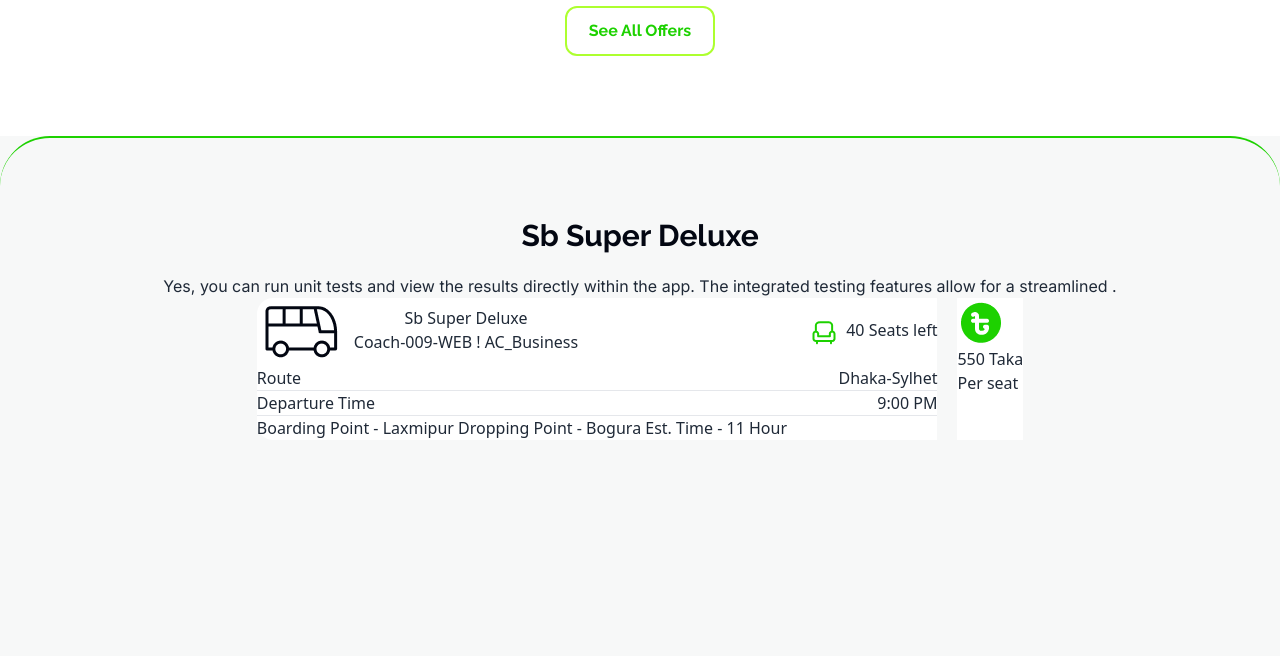
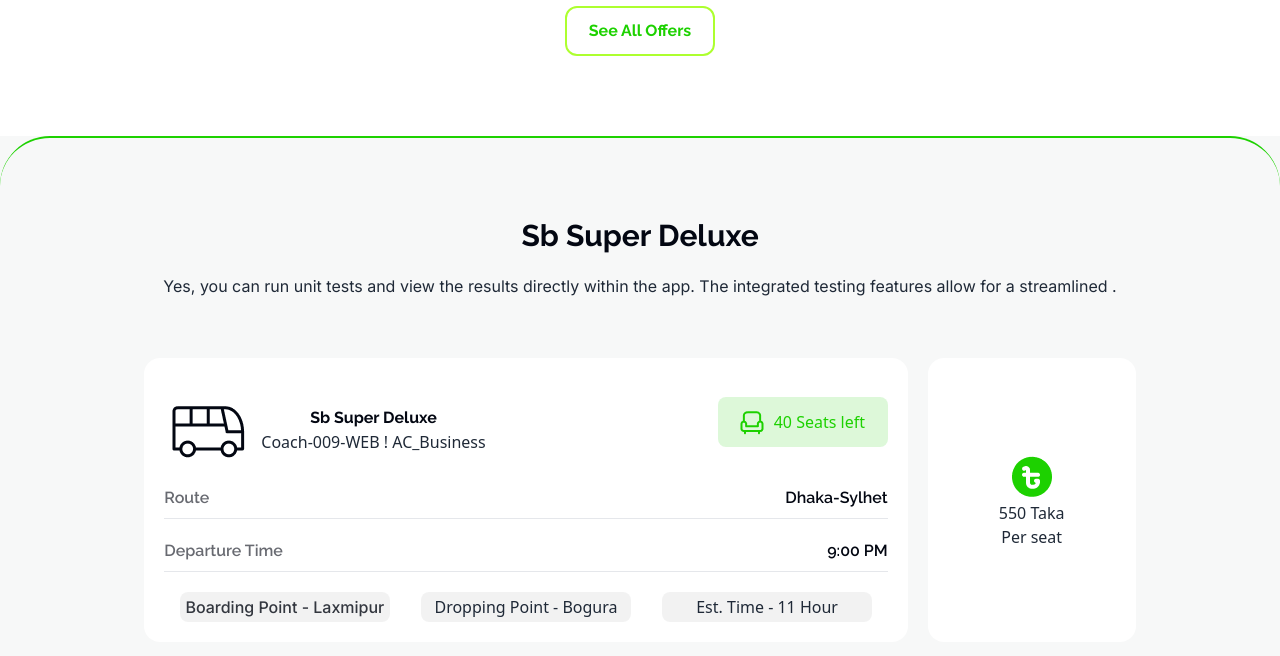
Before and after one commit to SabbirReturn/smart-bus-ticket-repo, a plain HTML site: page index.html in a window 1280 px wide. Shown: the part 996-1652 px from the top of the page. Drawn offline with nearby package versions, Linux system fonts and the light colour scheme.

Commit message:
time and fare section end

```diff
--- a/index.html
+++ b/index.html
@@ -117,51 +117,51 @@
                         ] mt-5">Yes, you can run unit tests and view the results directly within the app. The integrated testing features allow for a streamlined .</p>
                     </div>
                 </div>
-                <div class="flex flex-col md:flex-row lg:flex-row justify-center ">
-                    <div class="bg-[#FFFFFF] rounded-l-2xl">
+                <div class="flex flex-col md:flex-row lg:flex-row justify-center mt-10 p-5 ">
+                    <div class="bg-[#FFFFFF] rounded-2xl p-5">
                         <div class=" flex flex-col md:flex-row lg:flex-row gap-3 mg:gap-56 lg:gap-56  items-center">
-                            <div class="flex gap-x-4 p-2">
+                            <div class="flex gap-x-4 p-2 mt-5">
                                 <div>
                                     <img src="images/bus-logo.png" alt="">
                                 </div>
                                 <div class="text-center">
-                                    <h1>Sb Super Deluxe</h1>
+                                    <h1 class="text-[#030712] raleway-bold">Sb Super Deluxe</h1>
                                     <p>Coach-009-WEB ! AC_Business</p>
                                 </div>
                             </div>
                             <div>
-                                <button class="flex flex-col md:flex-row lg:flex-row gap-2">
+                                <button class="flex  md:flex-row lg:flex-row items-center gap-2 btn_secondary rounded-lg p-5">
                                     <img src="images/seat-green.png" alt="">
-                                    <p><span>40</span> Seats left</p>
+                                    <p class="text-[#1DD100]"><span>40</span> Seats left</p>
                                 </button>
                             </div>
                         </div>
                         <div>
-                            <div class="flex justify-between">
-                                <p>Route</p>
-                                <p>Dhaka-Sylhet</p>
+                            <div class="flex justify-between mt-5">
+                                <p class="raleway-semibold text-[#03071299]">Route</p>
+                                <p class="raleway-semibold text-[#030712]">Dhaka-Sylhet</p>
                             </div>
-                            <hr>
-                            <div class="flex justify-between">
-                                <p>Departure Time</p>
-                                <p>9:00 PM</p>
+                            <hr class="mt-2">
+                            <div class="flex justify-between mt-5">
+                                <p class="raleway-semibold text-[#03071299]">Departure Time</p>
+                                <p class="raleway-semibold text-[#030712]">9:00 PM</p>
                             </div>
-                            <hr>
-                            <div>
-                                <button>
-                                    <p>Boarding Point - Laxmipur</p>
+                            <hr class="mt-2">
+                            <div class="mt-5 flex justify-around">
+                                <button class="destination rounded-lg">
+                                    <p class="inter-medium text-[#030712CC]">Boarding Point - Laxmipur</p>
                                 </button>
-                                <button>
-                                    <p>Dropping Point - Bogura</p>
+                                <button class="destination rounded-lg">
+                                    <p class="class="inter-medium text-[#030712CC]"">Dropping Point - Bogura</p>
                                 </button>
-                                <button>
-                                    <p>Est. Time - 11 Hour</p>
+                                <button class="destination rounded-lg">
+                                    <p class="class="inter-medium text-[#030712CC]"">Est. Time - 11 Hour</p>
                                 </button>
                             </div>
                         </div>
                     </div>
 
-                    <div class="bg-[#FFFFFF] ml-5">
+                    <div class="flex flex-col justify-center items-center bg-[#FFFFFF] mt-5 md:mt-0 lg:mt-0 ml-24 p-10  md:ml-5 lg:ml-5 w-52 rounded-2xl ">
                         <img src="images/fare.png" alt="">
                         <h1>550 Taka</h1>
                         <p>Per seat</p>
--- a/styles/index.css
+++ b/styles/index.css
@@ -129,6 +129,21 @@
   .btn_primary:hover{
     border: 2px solid blue;
   }
+
+  /* btn_secondary */
+  .btn_secondary{
+    height: 50px;
+    width: 170px;
+    background-color: #1DD10026;
+  }
+
+  .destination{
+    height: 30px;
+    width: 210px;
+    border: 2px solid red;
+    border: none;
+    background-color: #0307120D;
+  }
   .user{
     position: relative;
     top: 115px;
@@ -157,10 +172,19 @@
         position: relative;
         top: -20px;
       }
+      .destination{
+        height: 85px;
+        width: 108px;
+      }
   }
   @media screen and (min-width:577px) and (max-width:896px){
     .user{
         position: relative;
         top: -8px;
       }
+      .destination{
+        height: 85px;
+        width: 108px;
+        /* margin-right: 30px; */
+      }
   }
```
